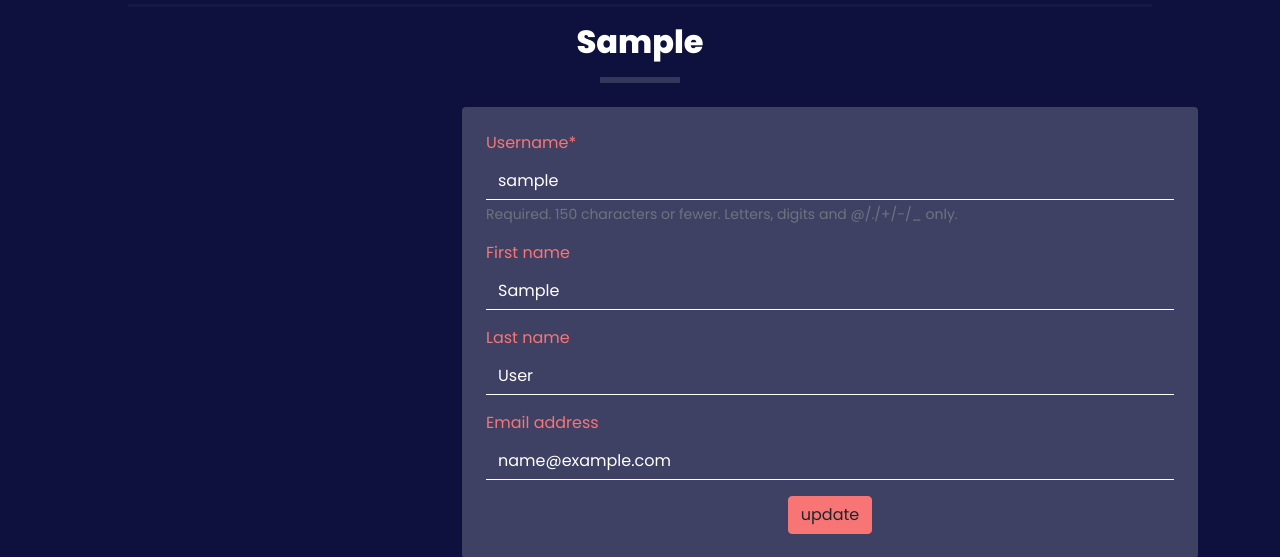
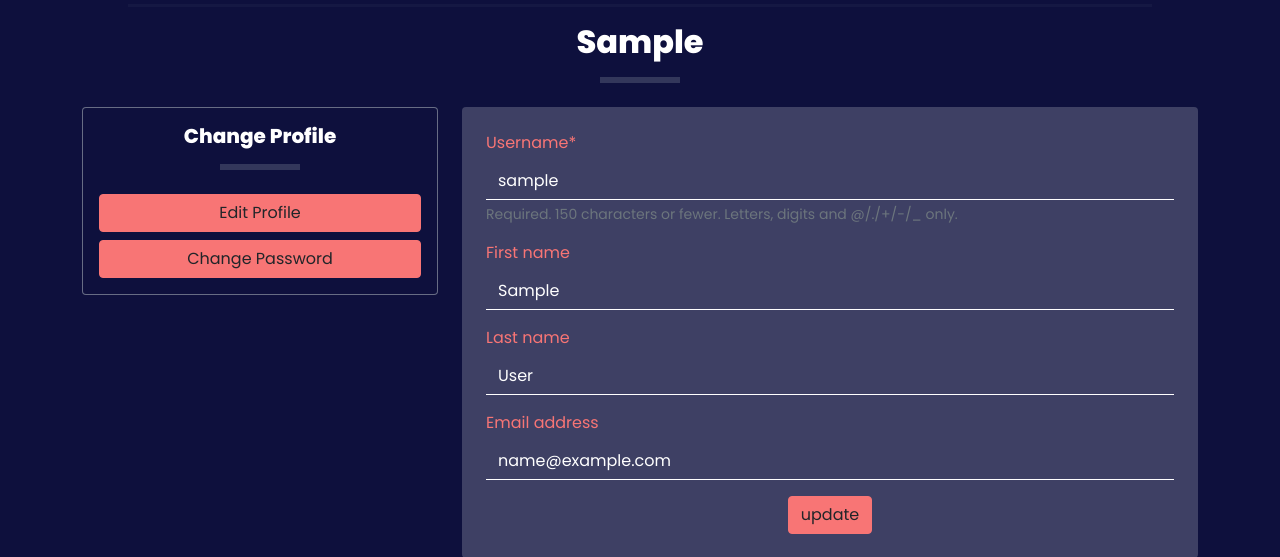
Before and after one commit to datonex/owl-nook-dx, a Django app: page /owlet/1/edit_profile/ in a window 1280 px wide. Shown: the part 71-628 px from the top of the page. Run offline with Django 3.2, Linux system fonts and the light colour scheme; the visitor is signed in with stand-in values (Sample User, id 1); some libraries are stand-ins or nearby versions.

Commit message:
Add profile and password link buttons

```diff
--- a/owlet/templates/owlet/edit_profile.html
+++ b/owlet/templates/owlet/edit_profile.html
@@ -8,7 +8,22 @@
     <h2 class="fw-bolder mb-1 text-capitalize text-center">{{ user.username }}</h2>
     <hr class="title-hr text-center ms-auto me-auto mb-4">
     <div class="row">
-      <div class="col-md-4"></div>
+      <div class="col-md-4">
+        <div class="card mb-4 bg-navy border-grey-60">
+          <div class="card-body">
+            <h5 class="fw-bolder mb-1 text-capitalize text-center">Change Profile</h5>
+            <hr class="title-hr text-center ms-auto me-auto mb-4">
+            <div class="d-grid gap-2">
+              <a class="btn btn-coral" role="button" href="{% url 'edit_profile' user.id %}">
+                Edit Profile
+              </a>
+              <a class="btn btn-coral" role="button" href="{% url 'edit_password' %}">
+                Change Password
+              </a>
+            </div>
+          </div>
+        </div>
+      </div>
       <div class="col-md-8">
         <div class="form-group bg-white-20 rounded p-4">
           <form method="post" action="{% url 'edit_profile' user.id %}">
--- a/owlet/urls.py
+++ b/owlet/urls.py
@@ -15,7 +15,8 @@ urlpatterns = [
     path("bookmark/<slug:slug>/", PostBookmark.as_view(), name="post_bookmark"),
     path("<int:pk>/edit_profile/", UserEditProfile.as_view(), name="edit_profile"),
     path(
-        "<int:pk>/password/",
+        "password/",
         auth_views.PasswordChangeView.as_view(template_name="owlet/edit_password.html"),
+        name="edit_password",
     ),
 ]
```
Also changed, not shown: owlet/templates/owlet/edit_password.html (+13 -3 lines).
